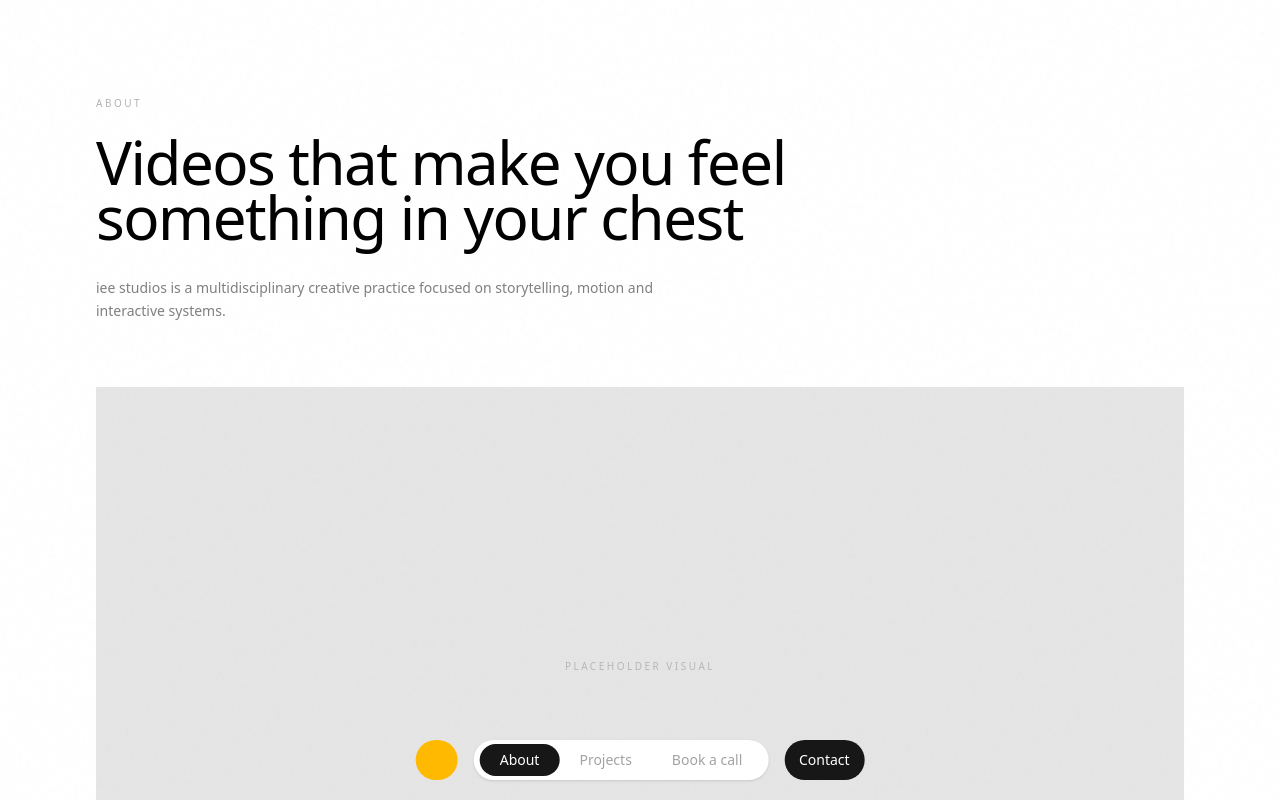
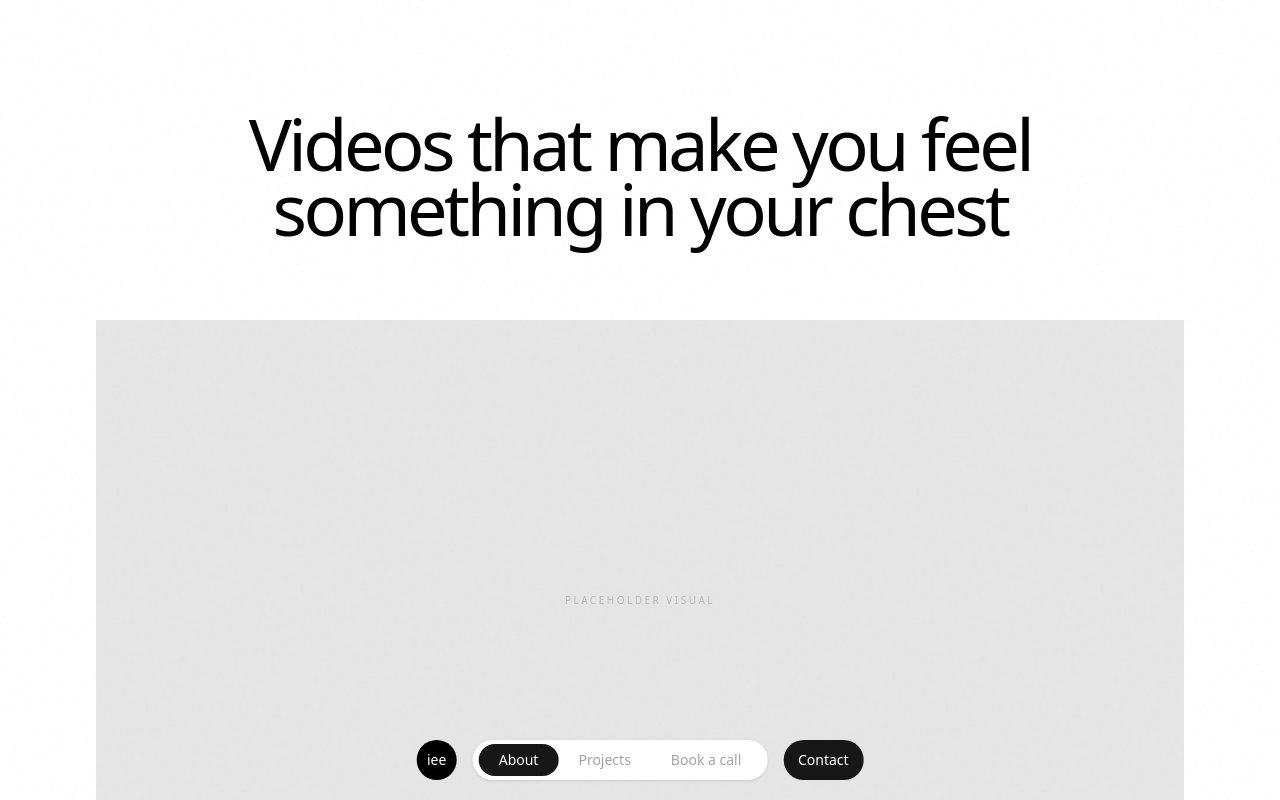
Before and after one commit to arp2006/iee-studios, a Next.js app: page /about in a window 1280 px wide. Shown: the top 800 px of the page. Built offline with nearby package versions, Linux system fonts and the light colour scheme.

Commit message:
changes to navbar + removed background section in about + changed title

```diff
--- a/app/about/page.tsx
+++ b/app/about/page.tsx
@@ -35,18 +35,15 @@ export default function AboutPage() {
       <section className="min-h-screen w-full flex items-center justify-center bg-white px-6 md:px-12 lg:px-24 py-24">
         <div className={`${containerClass} flex flex-col justify-between gap-16`}>
 
-          <div>
-            <p className={labelClass}>About</p>
-
-            <h1 className="mt-6 text-3xl md:text-5xl lg:text-6xl leading-[0.92] tracking-tight max-w-4xl">
-              Videos that make you feel something in your chest
-            </h1>
-
-            <p className="mt-8 max-w-xl text-sm text-black/50 leading-relaxed">
-              iee studios is a multidisciplinary creative practice focused
-              on storytelling, motion and interactive systems.
-            </p>
-          </div>
+          <section className="relative flex h-[20vh] w-full items-center justify-center overflow-hidden">
+            <div className="relative z-10 max-w-5xl px-6 text-center">
+              <h1 className="text-4xl leading-[0.9] tracking-[-0.05em] text-black md:text-6xl lg:text-7xl">
+                Videos that make you feel
+                <br />
+                something in your chest
+              </h1>
+            </div>
+          </section>
 
           {/* PLACEHOLDER IMAGE */}
           <section className="w-full h-[70vh] bg-neutral-200 flex items-center justify-center overflow-hidden">
@@ -66,7 +63,7 @@ export default function AboutPage() {
           </div>
 
           <div className="flex flex-col justify-center">
-            <h2 className="text-xl md:text-3xl leading-[1.05] tracking-tight max-w-2xl">
+            <h2 className="text-xl text-center md:text-3xl leading-[1.05] tracking-tight max-w-2xl">
               Good design creates feeling before explanation.
             </h2>
 
@@ -98,21 +95,6 @@ export default function AboutPage() {
         </div>
       </section>
 
-      {/* BACKGROUND */}
-      <section className={sectionClass}>
-        <div className={`grid lg:grid-cols-2 gap-12 ${containerClass}`}>
-          <div className="lg:sticky lg:top-24 h-fit self-start">
-            <p className={labelClass}>Background</p>
-          </div>
-
-          <div className="flex items-center">
-            <p className="text-xl md:text-3xl leading-[1.15] tracking-tight max-w-3xl">
-              Since 2023, iee studios has collaborated with startups and
-              independent brands across launch films and digital experiences.
-            </p>
-          </div>
-        </div>
-      </section>
 
       {/* PROCESS */}
       <section className={sectionClass}>
--- a/app/globals.css
+++ b/app/globals.css
@@ -28,3 +28,16 @@ body::before {
 ::-webkit-scrollbar { width: 2px; }
 ::-webkit-scrollbar-track { background: #000; }
 ::-webkit-scrollbar-thumb { background: #2a2a2a; }
+
+@keyframes fadeAnswer {
+  from {
+    opacity: 0;
+  }
+  to {
+    opacity: 1;
+  }
+}
+
+.animate-fadeAnswer {
+  animation: fadeAnswer 350ms ease;
+}
--- a/components/Bottomnav.tsx
+++ b/components/Bottomnav.tsx
@@ -11,7 +11,7 @@ const links = [
 ];
 
 const EMAIL = "inspireelevateevovle@gmail.com";
-const LOGO_W = 42;
+const LOGO_W = 40;
 const CONTACT_W = 80;
 const CONTACT_EXPANDED = 260;
 const cssEase = "cubic-bezier(0.4, 0, 0.2, 1)";
@@ -56,7 +56,7 @@ export default function BottomNav() {
   useEffect(() => {
     const activeEl = linkRefs.current[activeIndex];
     const containerEl = containerRef.current;
-    if (!activeEl || !containerEl) { setPillStyle(null); return; }
+    if (!activeEl || !containerEl) return; // ← don't null out, just bail
     const containerRect = containerEl.getBoundingClientRect();
     const elRect = activeEl.getBoundingClientRect();
     setPillStyle({ left: elRect.left - containerRect.left, width: elRect.width });
@@ -237,14 +237,31 @@ export default function BottomNav() {
         onClick={() => router.push("/")}
         onMouseEnter={onLogoEnter}
         onMouseLeave={onLogoLeave}
-        className="flex items-center justify-center bg-amber-400 rounded-full overflow-hidden cursor-pointer shrink-0"
-        style={{ width: logoHovered ? 100 : LOGO_W, height: 40, transition: `width ${DURATION}ms ${cssEase}` }}
+        className="flex items-center justify-center bg-black rounded-full overflow-hidden cursor-pointer shrink-0"
+        style={{
+          width: logoHovered ? 100 : 40,
+          height: 40,
+          padding: "0 16px",
+          transition: `width ${DURATION}ms ${cssEase}`,
+          boxSizing: "border-box",
+          whiteSpace: "nowrap",
+        }}
       >
-        <span
-          className="text-amber-900 font-semibold text-sm whitespace-nowrap"
-          style={{ opacity: logoHovered ? 1 : 0, transition: logoHovered ? "opacity 100ms ease 100ms" : "opacity 50ms ease" }}
-        >
-          iee studios
+        <span className="text-white font-medium text-sm flex items-center">
+          <span>iee</span>
+          <span
+            style={{
+              display: "inline-block",
+              maxWidth: logoHovered ? 80 : 0,
+              opacity: logoHovered ? 1 : 0,
+              overflow: "hidden",
+              transition: logoHovered
+                ? `max-width 1100ms ease, opacity 300ms ease 250ms`  // ← slower
+                : `max-width 500ms ease, opacity 100ms ease`,
+            }}
+          >
+            &nbsp;studios
+          </span>
         </span>
       </div>
 
@@ -264,7 +281,7 @@ export default function BottomNav() {
               width: pillStyle.width,
               background: "#171717",
               borderRadius: 9999,
-              transition: reduce ? "none" : `left 420ms cubic-bezier(0.76, 0, 0.24, 1), width 420ms cubic-bezier(0.76, 0, 0.24, 1)`,
+              transition: reduce ? "none" : `left 500ms cubic-bezier(0.76, 0, 0.24, 1), width 500ms cubic-bezier(0.76, 0, 0.24, 1)`,
               pointerEvents: "none",
               zIndex: 0,
             }}
@@ -317,7 +334,7 @@ export default function BottomNav() {
           style={{
             width: contactHovered ? CONTACT_EXPANDED : CONTACT_W,
             height: 40,
-            background: contactHovered ? "#FACC15" : "#171717",
+            background: contactHovered ? "#171717" : "#171717",
             transition: `width ${DURATION}ms ${cssEase}, background ${DURATION}ms ease`,
           }}
         >
@@ -331,13 +348,13 @@ export default function BottomNav() {
             className="flex items-center w-full gap-2"
             style={{ padding: "0 12px", opacity: contactHovered ? 1 : 0, transition: contactHovered ? "opacity 160ms ease 160ms" : "opacity 80ms ease" }}
           >
-            <span className="text-amber-900 text-sm font-medium flex-1 pl-1 whitespace-nowrap overflow-hidden text-ellipsis">{EMAIL}</span>
+            <span className="text-white text-sm font-medium flex-1 pl-1 whitespace-nowrap overflow-hidden ">{EMAIL}</span>
             <button
               onClick={handleCopy}
-              className="bg-white text-amber-900 text-xs font-semibold rounded-full shrink-0 cursor-pointer hover:bg-amber-50 transition-colors duration-100"
+              className="bg-white text-black text-xs font-semibold rounded-full shrink-0 cursor-pointer hover:bg-amber-50 transition-colors duration-100"
               style={{ padding: "6px 12px", border: "none" }}
             >
-              {copied ? "Copied!" : "Copy"}
+              {copied ? "Copied" : "Copy"}
             </button>
           </div>
         </div>
--- a/components/home/FAQ.tsx
+++ b/components/home/FAQ.tsx
@@ -131,14 +131,14 @@ export default function FAQ() {
           {/* questions */}
           <div
             className={`absolute top-1/2 -translate-y-1/2 transition-all duration-700 ease-[cubic-bezier(0.76,0,0.24,1)] ${active !== null
-                ? "left-0 w-1/2 text-left"
-                : "left-1/2 -translate-x-1/2"
+              ? "left-0 w-1/2 text-left"
+              : "left-1/2 -translate-x-1/2"
               }`}
           >
             {faqs.map((faq, index) => (
               <button
                 key={faq.question}
-                onClick={() => setActive(index)}
+                onClick={() => setActive(active === index ? null : index)}
                 className={`group py-6 transition-all duration-300 block w-full text-left ${active === index ? "opacity-100" : "opacity-40 hover:opacity-70"
                   }`}
               >
@@ -152,12 +152,15 @@ export default function FAQ() {
           {/* answer */}
           <div
             className={`absolute right-0 top-1/2 -translate-y-1/2 transition-all duration-700 ease-[cubic-bezier(0.76,0,0.24,1)] ${active !== null
-                ? "opacity-100 translate-x-0"
-                : "opacity-0 translate-x-24 pointer-events-none"
+              ? "opacity-100 translate-x-0"
+              : "opacity-0 translate-x-24 pointer-events-none"
               }`}
           >
             <div className="max-w-xl">
-              <p className="text-black/70 text-[clamp(0.8rem,1.2vw,1.2rem)] leading-relaxed font-light">
+              <p
+                key={active}
+                className="animate-fadeAnswer text-black/70 text-[clamp(0.8rem,1.2vw,1.2rem)] leading-relaxed font-light"
+              >
                 {active !== null ? faqs[active].answer : ""}
               </p>
             </div>
```
